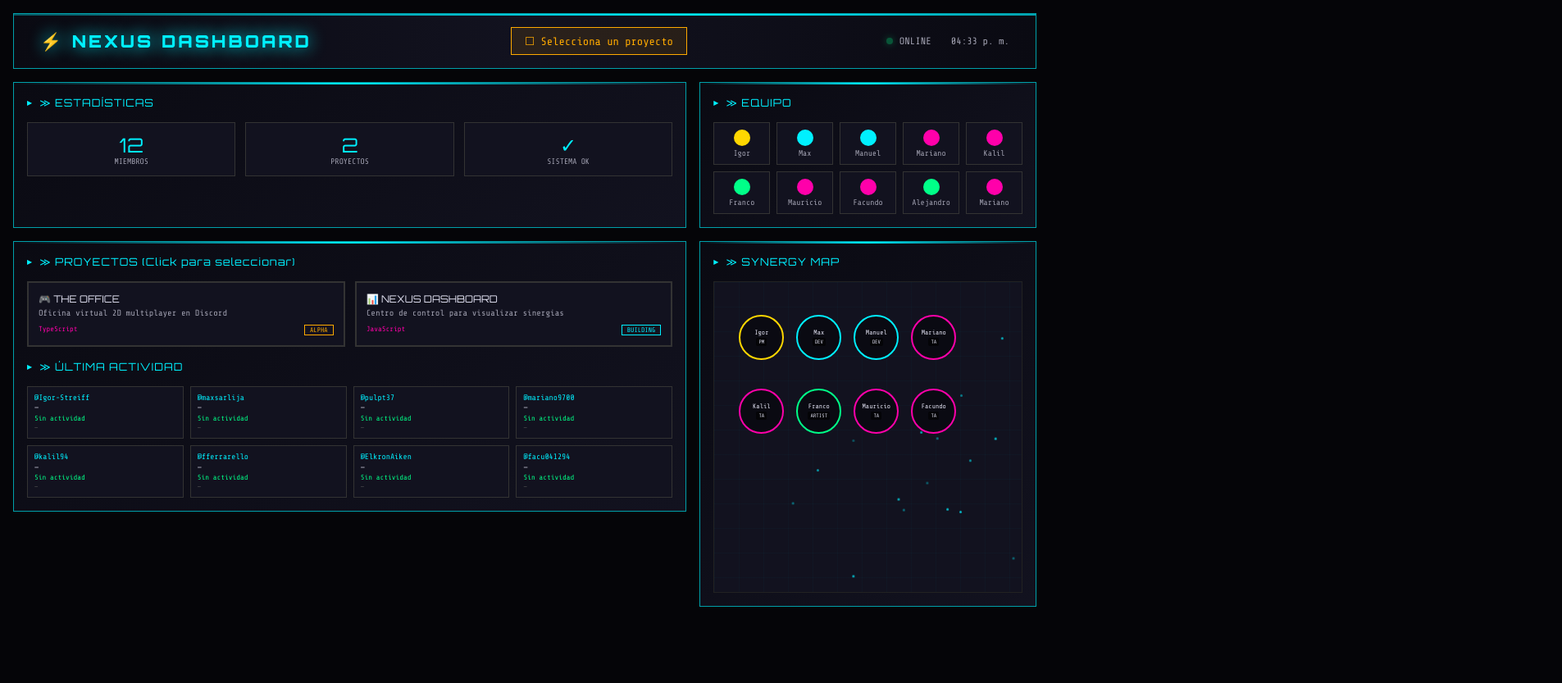
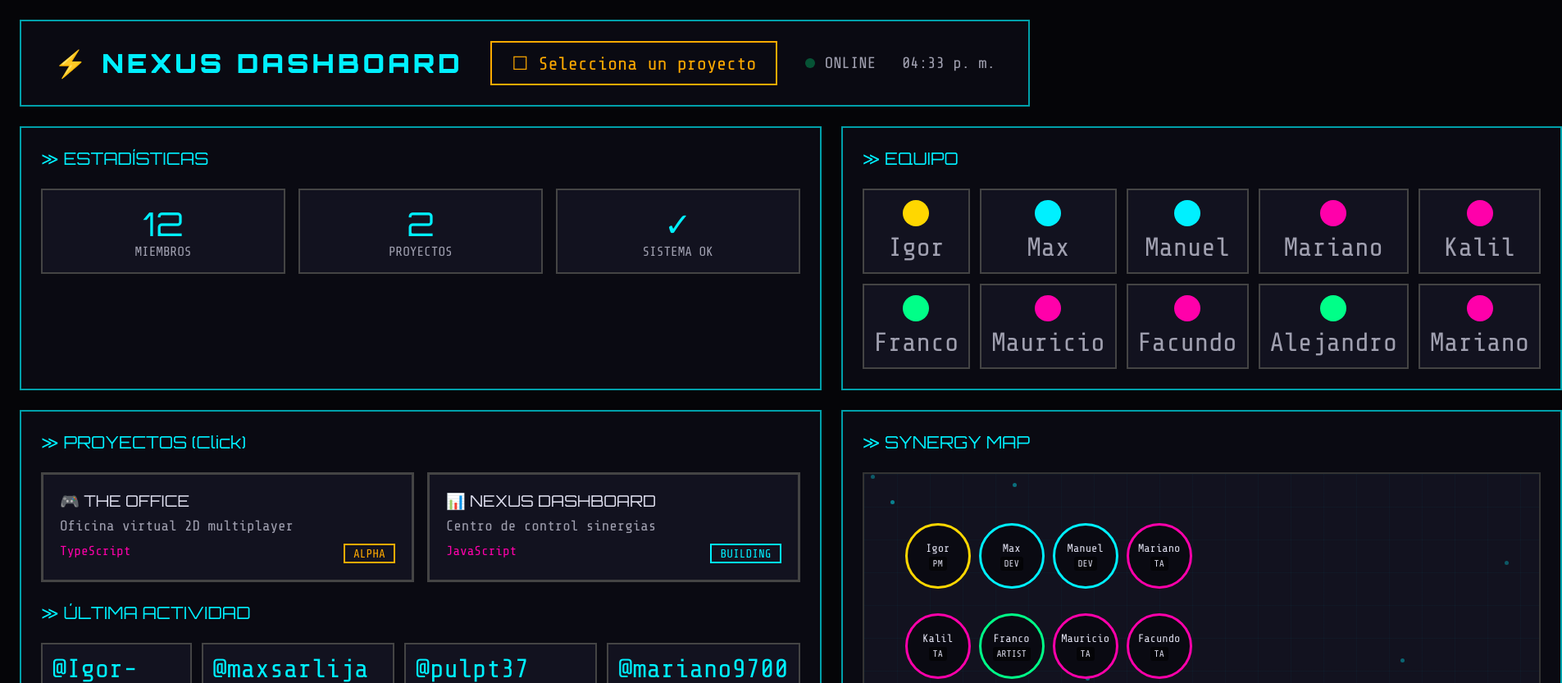
Before and after one commit to maxsarlijagit/desafioViernes, a website: page nexus-dashboard.html in a window 1280 px wide. Shown: the top 833 px of the page at 82% size, 1905 px wide, since content can reach past the window. Before the commit the page ends 800 px from the top, so only its background shows below. Drawn offline with nearby package versions, Linux system fonts and the light colour scheme; no server answers.

Commit message:
feat: Increase font size to 32px for better readability

```diff
--- a/nexus-dashboard.html
+++ b/nexus-dashboard.html
@@ -28,304 +28,160 @@
       background: var(--void);
       color: var(--text);
       min-height: 100vh;
+      font-size: 32px;
     }
 
-    .container { max-width: 1400px; margin: 0 auto; padding: 1rem; }
+    .container { max-width: 100%; padding: 1.5rem; }
 
     header {
       display: flex;
       justify-content: space-between;
       align-items: center;
-      padding: 1rem 2rem;
-      background: linear-gradient(90deg, var(--panel) 0%, var(--panel-light) 50%, var(--panel) 100%);
-      border: 1px solid var(--cyan-dim);
-      margin-bottom: 1rem;
-      position: relative;
-      overflow: hidden;
-    }
-
-    header::before {
-      content: '';
-      position: absolute;
-      top: 0;
-      left: -100%;
-      width: 200%;
-      height: 2px;
-      background: linear-gradient(90deg, transparent, var(--cyan), transparent);
-      animation: headerScan 3s linear infinite;
-    }
-
-    @keyframes headerScan {
-      0% { transform: translateX(0); }
-      100% { transform: translateX(50%); }
+      padding: 1.5rem 2.5rem;
+      background: var(--panel);
+      border: 2px solid var(--cyan-dim);
+      margin-bottom: 1.5rem;
     }
 
     .logo {
       font-family: 'Orbitron', sans-serif;
-      font-size: 1.3rem;
+      font-size: 2rem;
       font-weight: 900;
       color: var(--cyan);
-      text-shadow: 0 0 20px var(--cyan);
-      letter-spacing: 3px;
+      letter-spacing: 4px;
     }
 
     .selected-project {
-      font-size: 0.85rem;
+      font-size: 1.4rem;
       color: var(--selected);
-      padding: 0.5rem 1rem;
-      border: 1px solid var(--selected);
-      background: rgba(255, 170, 0, 0.1);
+      padding: 0.75rem 1.5rem;
+      border: 2px solid var(--selected);
     }
 
-    .status-bar { display: flex; gap: 1.5rem; font-size: 0.75rem; }
-    .status-item { display: flex; align-items: center; gap: 0.5rem; }
+    .status-bar { display: flex; gap: 2rem; font-size: 1.2rem; }
+    .status-item { display: flex; align-items: center; gap: 0.75rem; }
     .status-dot {
-      width: 8px;
-      height: 8px;
+      width: 12px;
+      height: 12px;
       background: var(--green);
       border-radius: 50%;
       animation: blink 2s infinite;
     }
 
-    @keyframes blink { 0%, 100% { opacity: 1; box-shadow: 0 0 8px var(--green); } 50% { opacity: 0.3; } }
+    @keyframes blink { 0%, 100% { opacity: 1; } 50% { opacity: 0.3; } }
 
-    /* MAIN LAYOUT */
-    .dashboard {
-      display: grid;
-      grid-template-columns: 2fr 1fr;
-      grid-template-rows: auto auto auto;
-      gap: 1rem;
-    }
+    .dashboard { display: grid; grid-template-columns: 2fr 1fr; gap: 1.5rem; }
 
     .panel {
-      background: linear-gradient(145deg, var(--panel) 0%, var(--panel-light) 100%);
-      border: 1px solid var(--cyan-dim);
-      padding: 1rem;
-      position: relative;
-    }
-
-    .panel::before {
-      content: '';
-      position: absolute;
-      top: 0;
-      left: 0;
-      right: 0;
-      height: 2px;
-      background: linear-gradient(90deg, transparent, var(--cyan), transparent);
+      background: var(--panel);
+      border: 2px solid var(--cyan-dim);
+      padding: 1.5rem;
     }
 
     .panel-title {
       font-family: 'Orbitron', sans-serif;
-      font-size: 0.8rem;
+      font-size: 1.3rem;
       color: var(--cyan);
-      margin-bottom: 1rem;
-      display: flex;
-      align-items: center;
-      gap: 0.5rem;
-      letter-spacing: 1px;
+      margin-bottom: 1.5rem;
     }
 
-    .panel-title::before { content: '▶'; font-size: 0.5rem; }
+    .stats-grid { display: grid; grid-template-columns: repeat(3, 1fr); gap: 1rem; }
+    .stat-box { background: var(--panel-light); border: 2px solid #444; padding: 1rem; text-align: center; }
+    .stat-value { font-family: 'Orbitron', sans-serif; font-size: 2.5rem; color: var(--cyan); }
+    .stat-label { font-size: 1rem; color: var(--text); text-transform: uppercase; }
 
-    /* TOP ROW - Stats + Tool Grid */
-    .stats-panel { grid-column: 1; }
-    .stats-grid { display: grid; grid-template-columns: repeat(3, 1fr); gap: 0.75rem; }
-    .stat-box { background: var(--panel-light); border: 1px solid #333; padding: 0.75rem; text-align: center; }
-    .stat-value { font-family: 'Orbitron', sans-serif; font-size: 1.5rem; color: var(--cyan); }
-    .stat-label { font-size: 0.6rem; color: var(--text); text-transform: uppercase; }
-
-    .team-mini { grid-column: 2; }
-    .team-mini-grid { display: grid; grid-template-columns: repeat(5, 1fr); gap: 0.5rem; }
+    .team-mini-grid { display: grid; grid-template-columns: repeat(5, 1fr); gap: 0.75rem; }
     .team-mini-member {
       background: var(--panel-light);
-      border: 1px solid #333;
-      padding: 0.5rem;
+      border: 2px solid #444;
+      padding: 0.75rem;
       text-align: center;
-      font-size: 0.6rem;
-      transition: all 0.3s;
     }
-    .team-mini-member:hover { border-color: var(--cyan); }
-    .team-mini-avatar { width: 20px; height: 20px; border-radius: 50%; margin: 0 auto 0.25rem; }
+    .team-mini-avatar { width: 32px; height: 32px; border-radius: 50%; margin: 0 auto 0.5rem; }
 
-    /* MIDDLE ROW - Tool Grid + Synergy Map */
-    .tool-grid-section { grid-column: 1; }
-
-    .repo-cards { display: grid; grid-template-columns: repeat(2, 1fr); gap: 0.75rem; }
-
+    .repo-cards { display: grid; grid-template-columns: 1fr 1fr; gap: 1rem; }
     .repo-card {
       background: var(--panel-light);
-      border: 2px solid #333;
-      padding: 0.75rem;
+      border: 3px solid #444;
+      padding: 1.25rem;
       cursor: pointer;
       transition: all 0.3s;
     }
-
-    .repo-card:hover { border-color: var(--cyan); transform: translateY(-2px); }
-
-    .repo-card.selected {
-      border-color: var(--selected);
-      box-shadow: 0 0 15px rgba(255, 170, 0, 0.2);
-    }
-
-    .repo-card.selected::after {
-      content: '✓';
-      position: absolute;
-      top: 5px;
-      right: 5px;
-      background: var(--selected);
-      color: var(--void);
-      width: 18px;
-      height: 18px;
-      border-radius: 50%;
-      font-size: 0.6rem;
-      display: flex;
-      align-items: center;
-      justify-content: center;
-    }
-
+    .repo-card:hover { border-color: var(--cyan); transform: translateY(-4px); }
+    .repo-card.selected { border-color: var(--selected); }
+    .repo-card.selected::after { content: '✓'; position: absolute; top: 8px; right: 8px; background: var(--selected); color: var(--void); width: 28px; height: 28px; border-radius: 50%; font-size: 1rem; display: flex; align-items: center; justify-content: center; }
     .repo-card { position: relative; }
-    .repo-name { font-family: 'Orbitron', sans-serif; font-size: 0.75rem; color: var(--text-bright); margin-bottom: 0.25rem; }
-    .repo-desc { font-size: 0.65rem; color: var(--text); margin-bottom: 0.5rem; height: auto; }
-    .repo-meta { display: flex; justify-content: space-between; font-size: 0.55rem; }
+    .repo-name { font-family: 'Orbitron', sans-serif; font-size: 1.2rem; color: var(--text-bright); margin-bottom: 0.5rem; }
+    .repo-desc { font-size: 1.1rem; color: var(--text); margin-bottom: 0.75rem; }
+    .repo-meta { display: flex; justify-content: space-between; font-size: 1rem; }
     .repo-lang { color: var(--magenta); }
-    .repo-status { padding: 1px 6px; border: 1px solid; font-size: 0.5rem; }
-    .status-alpha { border-color: #ffaa00; color: #ffaa00; }
+    .repo-status { padding: 2px 10px; border: 2px solid; font-size: 0.9rem; }
+    .status-alpha { border-color: var(--selected); color: var(--selected); }
     .status-planning { border-color: var(--cyan); color: var(--cyan); }
 
-    .synergy-section {
-      grid-column: 2;
-      grid-row: 2 / 4;
-      min-height: 400px;
-    }
+    .activity-grid { display: grid; grid-template-columns: repeat(4, 1fr); gap: 0.75rem; }
+    .activity-item { background: var(--panel-light); padding: 0.75rem; border: 2px solid #444; }
+    .activity-user { color: var(--cyan); margin-bottom: 0.25rem; }
+    .activity-repo { color: var(--text-bright); }
+    .activity-commit { color: var(--green); margin-top: 0.25rem; }
+    .activity-time { color: #666; font-size: 0.9rem; margin-top: 0.25rem; }
 
-    /* COOL ANIMATED BACKGROUND */
+    .synergy-section { grid-column: 2; grid-row: 2 / 4; }
     .map-container {
       background: var(--panel-light);
-      border: 1px solid #222;
-      height: 380px;
+      border: 2px solid #333;
+      height: 500px;
       position: relative;
       overflow: hidden;
     }
 
-    /* Particle effect */
-    .particles {
-      position: absolute;
-      top: 0;
-      left: 0;
-      width: 100%;
-      height: 100%;
-      overflow: hidden;
-    }
-
+    .particles { position: absolute; top: 0; left: 0; width: 100%; height: 100%; overflow: hidden; }
     .particle {
       position: absolute;
-      width: 3px;
-      height: 3px;
+      width: 5px;
+      height: 5px;
       background: var(--cyan);
       border-radius: 50%;
       opacity: 0.6;
       animation: float 8s infinite ease-in-out;
     }
+    @keyframes float { 0%, 100% { opacity: 0.6; } 50% { opacity: 0.3; } }
 
-    @keyframes float {
-      0%, 100% { transform: translateY(0) translateX(0); opacity: 0.6; }
-      25% { transform: translateY(-30px) translateX(10px); opacity: 0.3; }
-      50% { transform: translateY(-10px) translateX(-10px); opacity: 0.8; }
-      75% { transform: translateY(-40px) translateX(5px); opacity: 0.4; }
-    }
-
-    /* Grid overlay */
     .grid-overlay {
       position: absolute;
-      top: 0;
-      left: 0;
-      width: 100%;
-      height: 100%;
-      background-image:
-        linear-gradient(rgba(0, 240, 255, 0.03) 1px, transparent 1px),
-        linear-gradient(90deg, rgba(0, 240, 255, 0.03) 1px, transparent 1px);
-      background-size: 30px 30px;
+      top: 0; left: 0; width: 100%; height: 100%;
+      background-image: linear-gradient(rgba(0,240,255,0.04) 1px, transparent 1px), linear-gradient(90deg, rgba(0,240,255,0.04) 1px, transparent 1px);
+      background-size: 40px 40px;
       animation: gridPulse 4s ease-in-out infinite;
     }
-
-    @keyframes gridPulse {
-      0%, 100% { opacity: 0.5; }
-      50% { opacity: 1; }
-    }
+    @keyframes gridPulse { 0%,100% { opacity: 0.5; } 50% { opacity: 1; } }
 
     .node {
       position: absolute;
-      width: 55px;
-      height: 55px;
+      width: 80px;
+      height: 80px;
       border-radius: 50%;
       background: var(--panel);
-      border: 2px solid var(--cyan);
+      border: 3px solid var(--cyan);
       display: flex;
       flex-direction: column;
       align-items: center;
       justify-content: center;
       cursor: pointer;
       transition: all 0.3s;
-      font-size: 0.5rem;
+      font-size: 0.85rem;
       color: var(--text-bright);
-      text-align: center;
       z-index: 10;
     }
-
-    .node:hover {
-      transform: scale(1.2);
-      border-color: var(--magenta);
-      box-shadow: 0 0 20px var(--magenta);
-      z-index: 20;
-    }
-
+    .node:hover { transform: scale(1.2); border-color: var(--magenta); z-index: 20; }
     .node-pm { border-color: var(--gold); }
     .node-dev { border-color: var(--cyan); }
     .node-ta { border-color: var(--magenta); }
     .node-artist { border-color: var(--green); }
+    .node .role-badge { font-size: 0.7rem; padding: 2px 5px; background: rgba(0,0,0,0.6); border-radius: 3px; margin-top: 3px; }
 
-    .node .role-badge {
-      font-size: 0.4rem;
-      padding: 1px 3px;
-      background: rgba(0,0,0,0.6);
-      border-radius: 2px;
-      margin-top: 2px;
-    }
-
-    .connection {
-      position: absolute;
-      height: 1px;
-      background: linear-gradient(90deg, var(--cyan-dim), var(--magenta), var(--cyan-dim));
-      transform-origin: left center;
-      opacity: 0.5;
-      animation: connectionPulse 2s ease-in-out infinite;
-    }
-
-    @keyframes connectionPulse {
-      0%, 100% { opacity: 0.3; }
-      50% { opacity: 0.7; }
-    }
-
-    /* BOTTOM ROW - Activity */
-    .activity-section { grid-column: 1; }
-
-    .activity-grid { display: grid; grid-template-columns: repeat(4, 1fr); gap: 0.5rem; }
-
-    .activity-item {
-      background: var(--panel-light);
-      padding: 0.5rem;
-      border: 1px solid #333;
-      font-size: 0.6rem;
-    }
-
-    .activity-user { color: var(--cyan); margin-bottom: 0.15rem; }
-    .activity-repo { color: var(--text-bright); }
-    .activity-commit { color: var(--green); margin-top: 0.15rem; font-size: 0.55rem; }
-    .activity-time { color: #555; font-size: 0.5rem; margin-top: 0.15rem; }
-
-    ::-webkit-scrollbar { width: 4px; }
-    ::-webkit-scrollbar-track { background: var(--panel); }
-    ::-webkit-scrollbar-thumb { background: var(--cyan-dim); }
+    .connection { position: absolute; height: 2px; background: linear-gradient(90deg, var(--cyan-dim), var(--magenta)); transform-origin: left center; opacity: 0.5; animation: pulse 2s infinite; }
+    @keyframes pulse { 0%,100% { opacity: 0.3; } 50% { opacity: 0.7; } }
   </style>
 </head>
 <body>
@@ -334,70 +190,44 @@
       <div class="logo">⚡ NEXUS DASHBOARD</div>
       <div class="selected-project" id="selected-project">☐ Selecciona un proyecto</div>
       <div class="status-bar">
-        <div class="status-item">
-          <span class="status-dot"></span>
-          <span>ONLINE</span>
-        </div>
-        <div class="status-item">
-          <span id="clock">00:00</span>
-        </div>
+        <div class="status-item"><span class="status-dot"></span><span>ONLINE</span></div>
+        <div class="status-item"><span id="clock">00:00</span></div>
       </div>
     </header>
 
     <div class="dashboard">
-      <!-- Stats -->
       <div class="panel stats-panel">
         <div class="panel-title">≫ ESTADÍSTICAS</div>
         <div class="stats-grid">
-          <div class="stat-box">
-            <div class="stat-value">12</div>
-            <div class="stat-label">Miembros</div>
-          </div>
-          <div class="stat-box">
-            <div class="stat-value">2</div>
-            <div class="stat-label">Proyectos</div>
-          </div>
-          <div class="stat-box">
-            <div class="stat-value">✓</div>
-            <div class="stat-label">Sistema OK</div>
-          </div>
+          <div class="stat-box"><div class="stat-value">12</div><div class="stat-label">Miembros</div></div>
+          <div class="stat-box"><div class="stat-value">2</div><div class="stat-label">Proyectos</div></div>
+          <div class="stat-box"><div class="stat-value">✓</div><div class="stat-label">Sistema OK</div></div>
         </div>
       </div>
 
-      <!-- Mini Team -->
       <div class="panel team-mini">
         <div class="panel-title">≫ EQUIPO</div>
         <div class="team-mini-grid" id="team-mini"></div>
       </div>
 
-      <!-- Tool Grid -->
       <div class="panel tool-grid-section">
-        <div class="panel-title">≫ PROYECTOS (Click para seleccionar)</div>
+        <div class="panel-title">≫ PROYECTOS (Click)</div>
         <div class="repo-cards">
           <div class="repo-card" data-project="theoffice">
             <div class="repo-name">🎮 THE OFFICE</div>
-            <div class="repo-desc">Oficina virtual 2D multiplayer en Discord</div>
-            <div class="repo-meta">
-              <span class="repo-lang">TypeScript</span>
-              <span class="repo-status status-alpha">ALPHA</span>
-            </div>
+            <div class="repo-desc">Oficina virtual 2D multiplayer</div>
+            <div class="repo-meta"><span class="repo-lang">TypeScript</span><span class="repo-status status-alpha">ALPHA</span></div>
           </div>
           <div class="repo-card" data-project="nexus">
             <div class="repo-name">📊 NEXUS DASHBOARD</div>
-            <div class="repo-desc">Centro de control para visualizar sinergias</div>
-            <div class="repo-meta">
-              <span class="repo-lang">JavaScript</span>
-              <span class="repo-status status-planning">BUILDING</span>
-            </div>
+            <div class="repo-desc">Centro de control sinergias</div>
+            <div class="repo-meta"><span class="repo-lang">JavaScript</span><span class="repo-status status-planning">BUILDING</span></div>
           </div>
         </div>
-
-        <!-- Activity below projects -->
-        <div class="panel-title" style="margin-top: 1rem;">≫ ÚLTIMA ACTIVIDAD</div>
+        <div class="panel-title" style="margin-top: 1.5rem;">≫ ÚLTIMA ACTIVIDAD</div>
         <div class="activity-grid" id="activity-grid"></div>
       </div>
 
-      <!-- Synergy Map -->
       <div class="panel synergy-section">
         <div class="panel-title">≫ SYNERGY MAP</div>
         <div class="map-container" id="map">
@@ -409,25 +239,14 @@
   </div>
 
   <script>
-    // Project config
     const projectRoles = {
-      theoffice: {
-        'maxsarlija': 'Dev', 'pulpt37': 'Dev', 'mariano9700': 'TA', 'kalil94': 'TA',
-        'manucastellani': 'TA', 'ElkronAiken': 'TA', 'facu041294': 'TA', 'fferrarello': 'Artist',
-        'arteaga.rey': 'Artist', 'Igor-Streiff': 'PM', 'marianopenovi': 'TA'
-      },
-      nexus: {
-        'Igor-Streiff': 'PM', 'maxsarlija': 'Dev', 'pulpt37': 'Dev', 'mariano9700': 'TA',
-        'kalil94': 'Artist', 'manucastellani': 'TA', 'ElkronAiken': 'TA', 'facu041294': 'TA',
-        'fferrarello': 'Artist', 'arteaga.rey': 'Artist', 'marianopenovi': 'TA'
-      }
+      theoffice: { 'maxsarlija': 'Dev', 'pulpt37': 'Dev', 'mariano9700': 'TA', 'kalil94': 'TA', 'manucastellani': 'TA', 'ElkronAiken': 'TA', 'facu041294': 'TA', 'fferrarello': 'Artist', 'arteaga.rey': 'Artist', 'Igor-Streiff': 'PM', 'marianopenovi': 'TA' },
+      nexus: { 'Igor-Streiff': 'PM', 'maxsarlija': 'Dev', 'pulpt37': 'Dev', 'mariano9700': 'TA', 'kalil94': 'Artist', 'manucastellani': 'TA', 'ElkronAiken': 'TA', 'facu041294': 'TA', 'fferrarello': 'Artist', 'arteaga.rey': 'Artist', 'marianopenovi': 'TA' }
     };
-
     const projectConnections = {
       theoffice: [[0,1],[0,2],[1,3],[1,4],[2,5],[3,4],[4,5]],
       nexus: [[0,1],[0,2],[1,3],[2,3],[3,4],[3,5],[4,5]]
     };
-
     const team = [
       { name: 'Igor', github: 'Igor-Streiff', baseRole: 'PM', color: 'var(--gold)' },
       { name: 'Max', github: 'maxsarlija', baseRole: 'Dev', color: 'var(--cyan)' },
@@ -438,140 +257,66 @@
       { name: 'Mauricio', github: 'ElkronAiken', baseRole: 'TA', color: 'var(--magenta)' },
       { name: 'Facundo', github: 'facu041294', baseRole: 'TA', color: 'var(--magenta)' },
       { name: 'Alejandro', github: 'arteaga.rey', baseRole: 'Artist', color: 'var(--green)' },
-      { name: 'Mariano P', github: 'marianopenovi', baseRole: 'TA', color: 'var(--magenta)' },
+      { name: 'Mariano P', github: 'marianopenovi', baseRole: 'TA', color: 'var(--magenta)' }
     ];
-
     let selectedProject = null;
 
-    // Clock
-    setInterval(() => {
-      document.getElementById('clock').textContent = new Date().toLocaleTimeString('es-AR', {hour:'2-digit', minute:'2-digit'});
-    }, 1000);
+    setInterval(() => { document.getElementById('clock').textContent = new Date().toLocaleTimeString('es-AR', {hour:'2-digit', minute:'2-digit'}); }, 1000);
 
-    // Generate mini team avatars
     const teamMini = document.getElementById('team-mini');
-    team.forEach(m => {
-      const el = document.createElement('div');
-      el.className = 'team-mini-member';
-      el.innerHTML = `<div class="team-mini-avatar" style="background: ${m.color}"></div><div>${m.name.split(' ')[0]}</div>`;
-      teamMini.appendChild(el);
-    });
+    team.forEach(m => { const el = document.createElement('div'); el.className = 'team-mini-member'; el.innerHTML = `<div class="team-mini-avatar" style="background: ${m.color}"></div><div>${m.name.split(' ')[0]}</div>`; teamMini.appendChild(el); });
 
-    // Generate particles
     const particles = document.getElementById('particles');
-    for (let i = 0; i < 20; i++) {
-      const p = document.createElement('div');
-      p.className = 'particle';
-      p.style.left = Math.random() * 100 + '%';
-      p.style.top = Math.random() * 100 + '%';
-      p.style.animationDelay = Math.random() * 5 + 's';
-      p.style.animationDuration = (5 + Math.random() * 5) + 's';
-      particles.appendChild(p);
-    }
+    for (let i = 0; i < 20; i++) { const p = document.createElement('div'); p.className = 'particle'; p.style.left = Math.random() * 100 + '%'; p.style.top = Math.random() * 100 + '%'; p.style.animationDelay = Math.random() * 5 + 's'; p.style.animationDuration = (5 + Math.random() * 5) + 's'; particles.appendChild(p); }
 
-    // Repo selection
     document.querySelectorAll('.repo-card').forEach(card => {
       card.addEventListener('click', () => {
         document.querySelectorAll('.repo-card').forEach(c => c.classList.remove('selected'));
         card.classList.add('selected');
         selectedProject = card.dataset.project;
-
         const names = { theoffice: 'THE OFFICE', nexus: 'NEXUS DASHBOARD' };
         document.getElementById('selected-project').textContent = '☐ ' + names[selectedProject];
-
         updateMap(selectedProject);
         fetchActivity();
       });
     });
 
-    // Update synergy map
     function updateMap(project) {
       const map = document.getElementById('map');
       map.querySelectorAll('.node, .connection').forEach(el => el.remove());
-
       const roles = projectRoles[project] || {};
       const connections = projectConnections[project] || [];
-
-      const nodes = team.slice(0, 8).map((m, i) => ({
-        name: m.name.split(' ')[0],
-        x: 30 + (i % 4) * 70,
-        y: 40 + Math.floor(i / 4) * 90,
-        role: (roles[m.github] || m.baseRole).toLowerCase()
-      }));
-
-      nodes.forEach(node => {
-        const el = document.createElement('div');
-        el.className = `node node-${node.role}`;
-        el.style.left = node.x + 'px';
-        el.style.top = node.y + 'px';
-        el.innerHTML = `<div>${node.name}</div><div class="role-badge">${node.role.toUpperCase()}</div>`;
-        map.appendChild(el);
-      });
-
-      connections.forEach(([from, to]) => {
-        if (nodes[from] && nodes[to]) {
-          const line = document.createElement('div');
-          line.className = 'connection';
-          const x1 = nodes[from].x + 27, y1 = nodes[from].y + 27;
-          const x2 = nodes[to].x + 27, y2 = nodes[to].y + 27;
-          const len = Math.sqrt((x2-x1)**2 + (y2-y1)**2);
-          const ang = Math.atan2(y2-y1, x2-x1) * 180 / Math.PI;
-          line.style.left = x1 + 'px';
-          line.style.top = y1 + 'px';
-          line.style.width = len + 'px';
-          line.style.transform = `rotate(${ang}deg)`;
-          map.appendChild(line);
-        }
-      });
+      const nodes = team.slice(0, 8).map((m, i) => ({ name: m.name.split(' ')[0], x: 50 + (i % 4) * 90, y: 60 + Math.floor(i / 4) * 110, role: (roles[m.github] || m.baseRole).toLowerCase() }));
+      nodes.forEach(node => { const el = document.createElement('div'); el.className = `node node-${node.role}`; el.style.left = node.x + 'px'; el.style.top = node.y + 'px'; el.innerHTML = `<div>${node.name}</div><div class="role-badge">${node.role.toUpperCase()}</div>`; map.appendChild(el); });
+      connections.forEach(([from, to]) => { if (nodes[from] && nodes[to]) { const line = document.createElement('div'); line.className = 'connection'; const x1 = nodes[from].x + 40, y1 = nodes[from].y + 40, x2 = nodes[to].x + 40, y2 = nodes[to].y + 40, len = Math.sqrt((x2-x1)**2 + (y2-y1)**2), ang = Math.atan2(y2-y1, x2-x1) * 180 / Math.PI; line.style.left = x1 + 'px'; line.style.top = y1 + 'px'; line.style.width = len + 'px'; line.style.transform = `rotate(${ang}deg)`; map.appendChild(line); } });
     }
 
-    // Fetch GitHub activity
     async function fetchActivity() {
       const grid = document.getElementById('activity-grid');
       grid.innerHTML = '';
-
       for (const m of team.slice(0, 8)) {
         try {
           const resp = await fetch(`https://api.github.com/users/${m.github}/events?per_page=3`);
           const events = await resp.json();
           const push = events?.find(e => e.type === 'PushEvent');
-
           const repo = push?.repo?.name || 'Sin actividad';
           const msg = push?.payload?.commits?.[0]?.message?.substring(0, 30) || '';
           const time = push ? getTimeAgo(new Date(push.created_at)) : 'Nunca';
-
           const el = document.createElement('div');
           el.className = 'activity-item';
-          el.innerHTML = `
-            <div class="activity-user">@${m.github}</div>
-            <div class="activity-repo">${repo}</div>
-            <div class="activity-commit">${msg}</div>
-            <div class="activity-time">${time}</div>
-          `;
+          el.innerHTML = `<div class="activity-user">@${m.github}</div><div class="activity-repo">${repo}</div><div class="activity-commit">${msg}</div><div class="activity-time">${time}</div>`;
           grid.appendChild(el);
         } catch(e) {
           const el = document.createElement('div');
           el.className = 'activity-item';
-          el.innerHTML = `
-            <div class="activity-user">@${m.github}</div>
-            <div class="activity-repo">—</div>
-            <div class="activity-commit">Sin actividad</div>
-            <div class="activity-time">—</div>
-          `;
+          el.innerHTML = `<div class="activity-user">@${m.github}</div><div class="activity-repo">—</div><div class="activity-commit">Sin actividad</div><div class="activity-time">—</div>`;
           grid.appendChild(el);
         }
       }
     }
 
-    function getTimeAgo(d) {
-      const s = Math.floor((new Date() - d) / 1000);
-      if (s < 60) return 'Ahora';
-      if (s < 3600) return Math.floor(s/60) + 'm';
-      if (s < 86400) return Math.floor(s/3600) + 'h';
-      return Math.floor(s/86400) + 'd';
-    }
+    function getTimeAgo(d) { const s = Math.floor((new Date() - d) / 1000); if (s < 60) return 'Ahora'; if (s < 3600) return Math.floor(s/60) + 'm'; if (s < 86400) return Math.floor(s/3600) + 'h'; return Math.floor(s/86400) + 'd'; }
 
-    // Init
     updateMap(null);
     fetchActivity();
     setInterval(fetchActivity, 60000);
```
